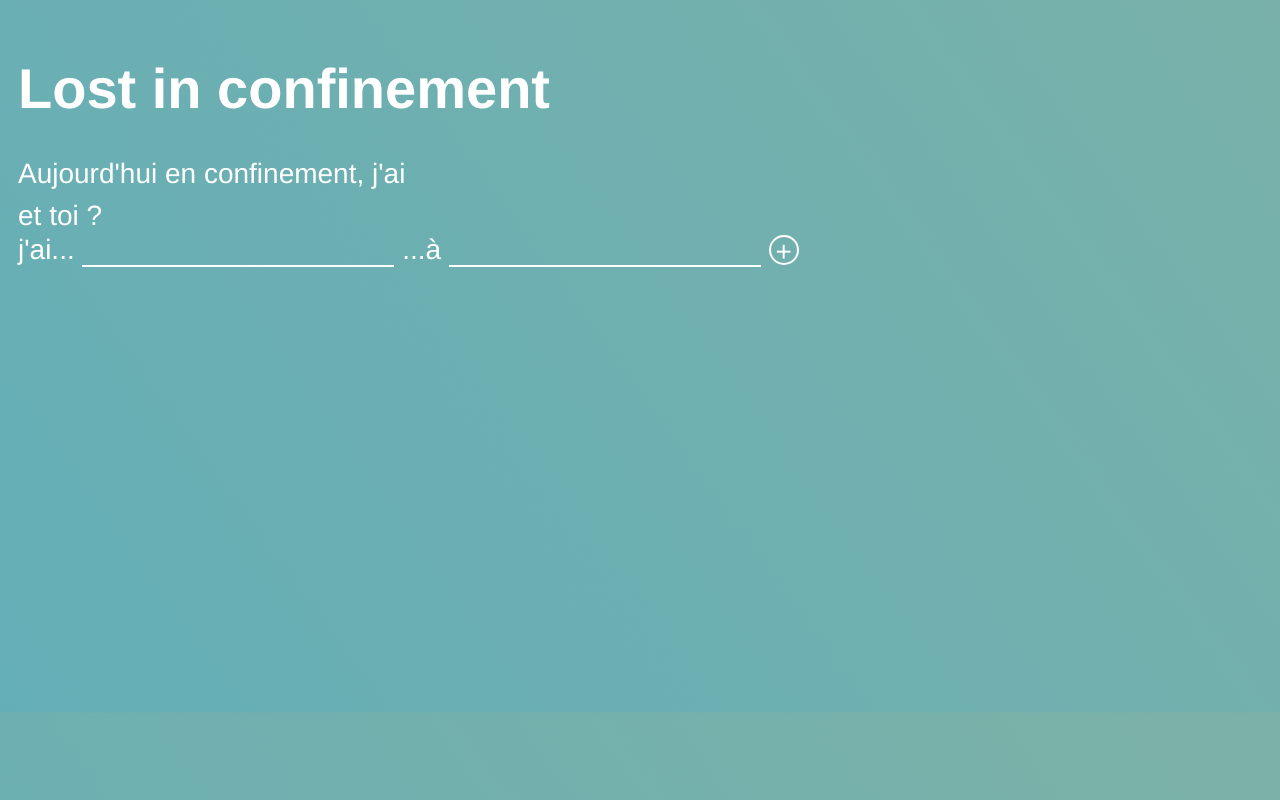
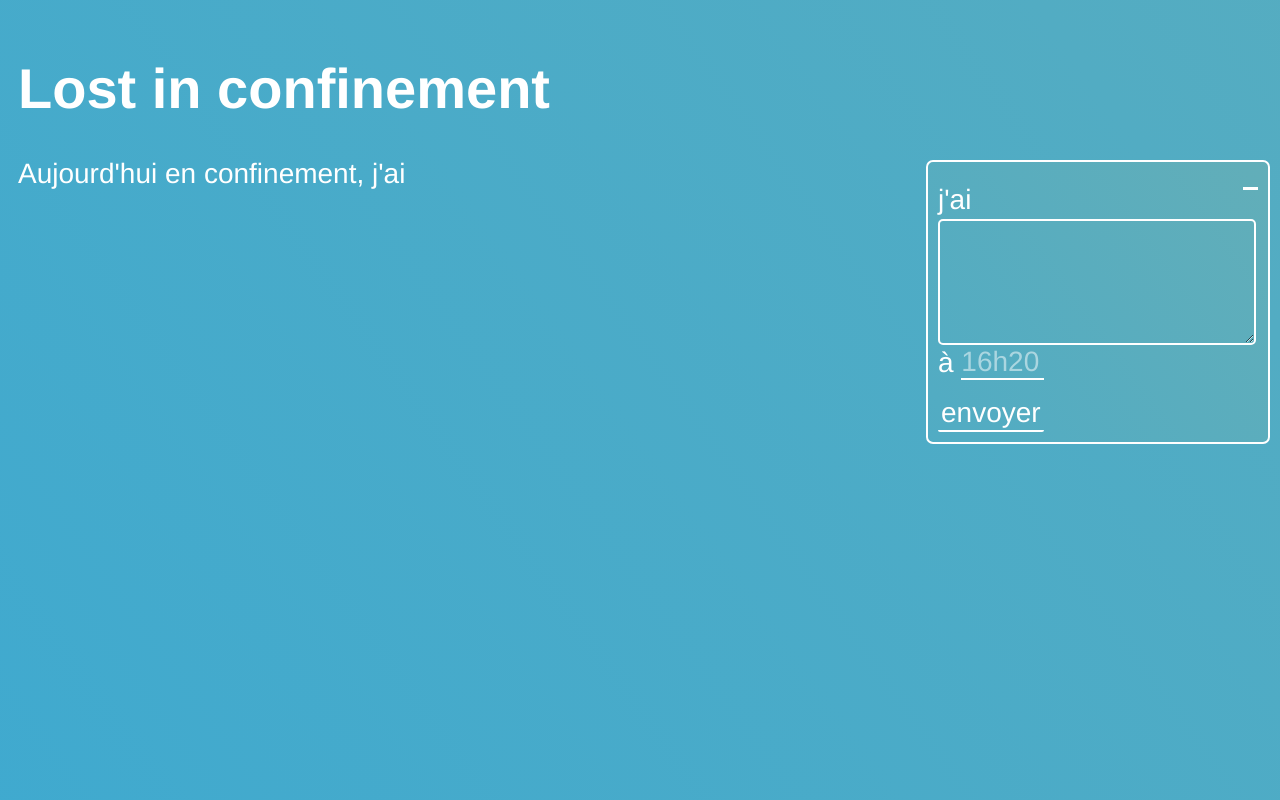
Before and after one commit to raphisky/lostinconfinement, a plain HTML site: page index.html in a window 1280 px wide. Both pictures are taken after a click on the element "et toi ?". Drawn offline with nearby package versions, Linux system fonts and the light colour scheme; no server answers.

Commit message:
pre-publish
- form is now in separate pop up
- connected to form
- etc.

```diff
--- a/index.html
+++ b/index.html
@@ -26,21 +26,27 @@
 <p id="confinementThingsContainer">Aujourd'hui en confinement, j'ai&nbsp;</p>
 <div id="addPrompt"> et toi ?</div>
 
-<form id="confinement-form">
+<div id="confinement-form-container">
+  <span id="closePrompt"></span>
 
-  <div>
-    <label>j'ai...</label>
-    <input id="newThingInput" type="text" name="confinementthing" placeholder=""/>
+  <form id="confinement-form">
 
-    <label>...à</label>
-    <input type="text" name="confinementthinghour" placeholder=""/>
-    <button type="submit"id="submit-form">+</button>
+      <div>
+        <label>j'ai</label> <br>
+        <textarea id="newThingInput" name="confinementthing" maxlength="101" rows="4" cols="80"></textarea>
+        <!-- <input id="newThingInput" type="text" name="confinementthing" placeholder=""/> -->
+        <br>
+        <label>à</label>
+        <input id="newHourInput" maxlength="5" type="text" name="confinementthinghour" placeholder="16h20"/>
+        <br>
+        <button type="submit"id="submit-form">envoyer</button>
+      </div>
 
-  </div>
+  </form>
+</div>
 
 
-</form>
-
+<br><br><br><br>
 
 <script src="lostinconfinement.js"></script>
 </body>
--- a/lostinconfinement.js
+++ b/lostinconfinement.js
@@ -34,6 +34,23 @@ $('#submit-form').on('click', function(e) {
 })
 
 
+// INTERACTIONS
+
+$('#addPrompt').click(function() {
+  $('#confinement-form-container').show();
+})
+
+$('#closePrompt').click(function() {
+  $('#confinement-form-container').hide();
+})
+
+$('#submit-form').click(function() {
+  var tempThingToAdd = $('#newThingInput').val();
+  var tempThingHourToAdd = $('#newHourInput').val();
+  var thingSpan = document.createElement('span');
+  thingSpan.innerHTML = tempThingToAdd + " à " + tempThingHourToAdd + ", ";
+  spawnConfinementThing(thingSpan);
+})
 
 // LOAD ACTIVITIES
 
@@ -50,9 +67,8 @@ $.getJSON("https://spreadsheets.google.com/feeds/list/1DpU7Fni82j2hXfloJnnmUBmTP
   return confinementThings;
 });
 
-$('#addPrompt').click(function() {
-  $('#confinement-form').show();
-})
+
+
 
 
 function displayConfinementThings() {
@@ -74,6 +90,6 @@ function spawnAddThingPrompt() {
 function spawnConfinementThing(el) {
   setTimeout(function() {
     $('#confinementThingsContainer').append(el);
-    $('span').addClass("thing");
+    $('#confinementThingsContainer span').addClass("thing");
   }, 300);
 }
--- a/style.css
+++ b/style.css
@@ -5,6 +5,7 @@ body {
   color: #FFFFFF;
   text-align: left;
   padding: 10px;
+  padd
 
   animation: relaxingBackground 24s ease infinite;
   background: linear-gradient(234deg, #80b2a5, #3ba9d2);
@@ -30,10 +31,20 @@ p {
   cursor: none;
 }
 
+#addPrompt:hover {
+  cursor: pointer;
+}
+
 #addPrompt {
   display: inline;
+  float: right;
+  animation: blinkingBorder 2s linear infinite;
+  border-bottom: 2px solid #FFFFFF;
 }
 
+@keyframes blinkingBorder {
+  50% { opacity: 0.1;}
+}
 
 @keyframes relaxingBackground {
     0%{background-position:0% 50%}
@@ -47,28 +58,83 @@ p {
   color: #FFFFFF;
 }
 
-#confinement-form {
+#confinement-form-container {
   display: none;
+  width: 320px;
+  height: 250px;
+  border: 2px solid #FFFFFF;
+  border-radius: 7px;
+  position: fixed;
+  right: 10px;
+  top: 20vh;
+  padding: 10px;
+  padding-top: 20px;
+
+  animation: relaxingBackground 24s ease infinite;
+  background: linear-gradient(234deg, #80b2a5, #3ba9d2);
+  background-size: 400% 400%;
 }
+
 
 input {
   border-bottom: 2px solid #FFFFFF;
+  width: 100%;
   color: #FFFFFF;
   transition: width 0.25s;
   text-align:left;
+
+}
+
+#newHourInput {
+  width: 83px;
+}
+
+textarea {
+  margin-top: 5px;
+  width: 95%;
+  border-radius: 5px;
+  color: #FFFFFF;
+  padding: 5px;
+  border: 2px solid #FFFFFF;
+}
+
+textarea:focus {
+  outline: none;
 }
 
 button#submit-form {
-  border-radius: 50%;
-  border: 2px solid #FFFFFF;
+  margin-top: 10px;
+  border-radius: 2px;
+  border-bottom: 2px solid #FFFFFF;
   display: inline-block;
-  width: 30px;
-  height: 30px;
-  line-height: 30px;
+  width: auto;
+  height: auto;
+  padding: 3px;
+  position: absolute;
+  bottom: 10px;
+  left: 10px;
+  cursor: pointer;
+}
+
+#closePrompt {
+  border-bottom: 3px solid #FFFFFF;
+  width: 15px;
+  height: 15px;
+  position: absolute;
+  top: 10px;
+  right: 10px;
+  cursor: pointer;
+
+}
+
+button#submit-form:hover {
+  background-color: #FFFFFF;
+  transition: background-color 0.3s;
+  color: #4EACC5;
 }
 
 
 
 ::placeholder {
-  color: #FFFFFF;
+  color: rgba(255,255,255,0.5);
 }
```
